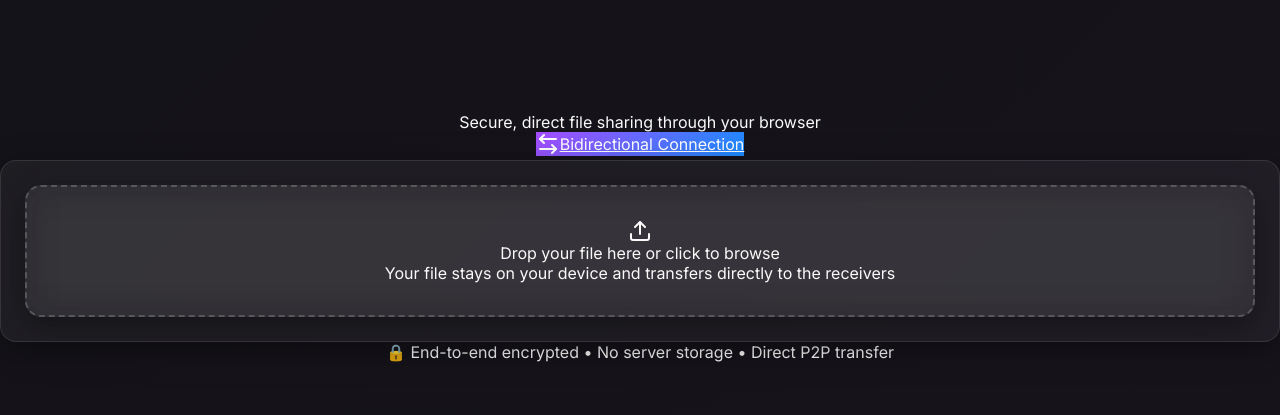
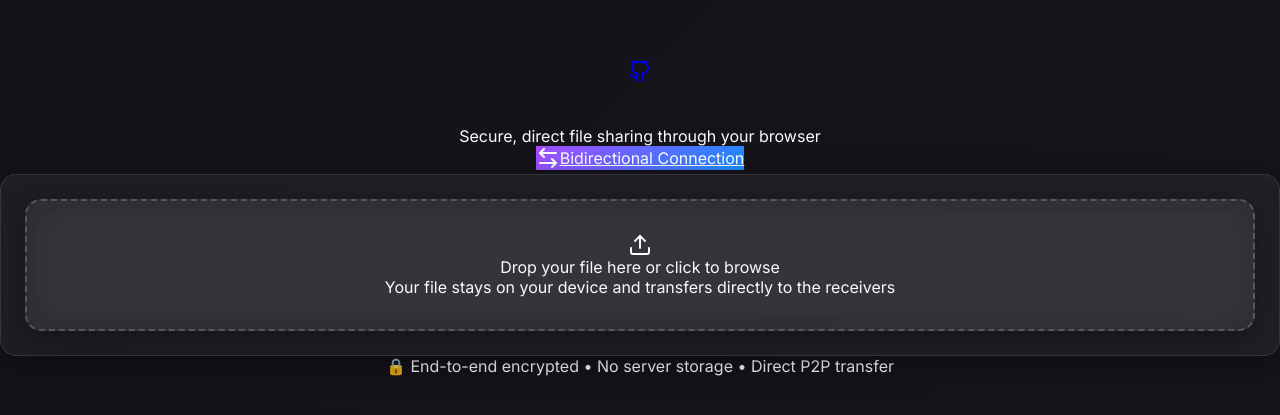
Before and after one commit to Haoziwan/File-Transfer-online, a Next.js app: page / in a window 1280 px wide. Shown: the part 183-598 px from the top of the page. Built offline with nearby package versions, Linux system fonts and the light colour scheme.

Commit message:
feat(ui): add GitHub icon link

```diff
--- a/app/page.tsx
+++ b/app/page.tsx
@@ -3,7 +3,7 @@
 import { useState, useRef, useEffect } from 'react';
 import { P2PFileTransfer, ConnectionStatus, TransferProgress, ClientInfo, formatBytes, formatSpeed } from '@/lib/p2p';
 import QRCode from 'qrcode';
-import { Upload, Share2, CheckCircle, XCircle, Loader2, X, Copy, Check, Users, ArrowLeftRight } from 'lucide-react';
+import { Upload, Share2, CheckCircle, XCircle, Loader2, X, Copy, Check, Users, ArrowLeftRight, Github } from 'lucide-react';
 
 export default function Home() {
   const [file, setFile] = useState<File | null>(null);
@@ -276,6 +276,17 @@ export default function Home() {
       <div className="max-w-2xl w-full">
         {/* Header */}
         <div className="text-center mb-8 animate-fadeIn">
+          <div className="flex justify-center mb-4">
+            <a
+              href="https://github.com/Haoziwan/File-Transfer-online"
+              target="_blank"
+              rel="noopener noreferrer"
+              className="text-gray-400 hover:text-white transition-colors duration-200"
+              aria-label="View on GitHub"
+            >
+              <Github className="w-8 h-8" />
+            </a>
+          </div>
           <h1 className="text-5xl font-bold mb-4 bg-gradient-to-r from-purple-400 to-blue-400 bg-clip-text text-transparent">
             P2P File Transfer
           </h1>
```
